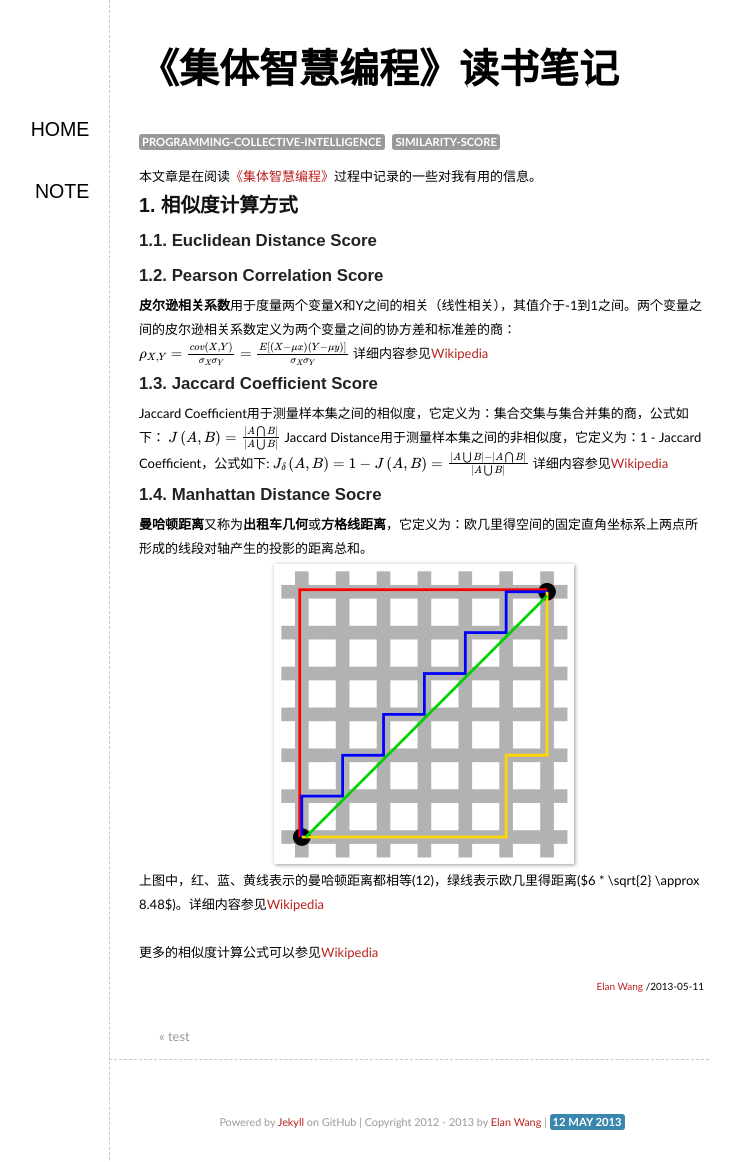
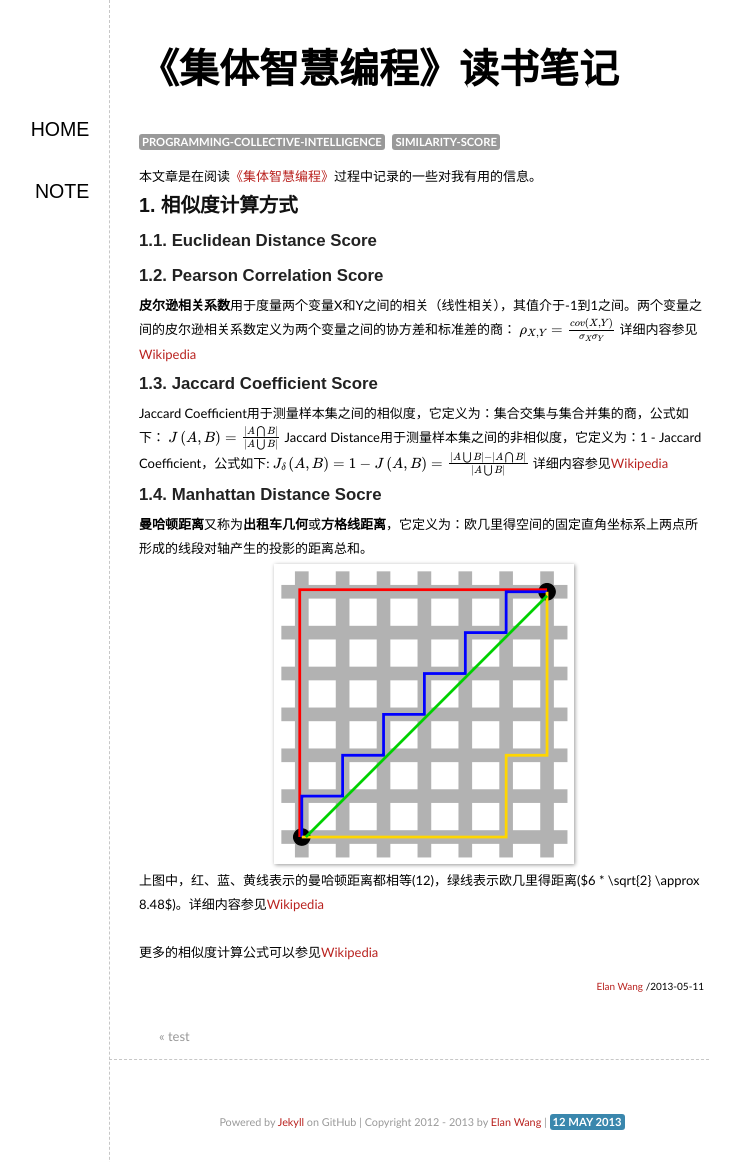
Before and after one commit to elan2wang/note, a Jekyll site: the page built from _posts/2013-05-11-programming-collective-intelligence-note.md, in a window 1280 px wide and 1162 px high. Shown: the whole window, without its empty margins (291-1031 px from the left). Built offline with Jekyll 4.4.1, drawn with Linux system fonts in a browser that asks for light colours; formulas are drawn with MathJax 3.

Commit message:
edit programming collective intelligence note

```diff
--- a/_posts/2013-05-11-programming-collective-intelligence-note.md
+++ b/_posts/2013-05-11-programming-collective-intelligence-note.md
@@ -11,7 +11,7 @@ categories: 机器学习 文本分析
 ###1.2. Pearson Correlation Score
 **皮尔逊相关系数**用于度量两个变量X和Y之间的相关（线性相关），其值介于-1到1之间。两个变量之间的皮尔逊相关系数定义为两个变量之间的协方差和标准差的商：
 $$
-\rho_{X,Y} = \frac{cov \left( X,Y \right)}{\sigma_X \sigma_Y} = \frac{E\left[\left( X - \mu x \right)\left( Y - \mu y \right) \right]}{\sigma_X \sigma_Y}
+\rho_{X,Y} = \frac{cov \left( X,Y \right)}{\sigma_X \sigma_Y}
 $$
 详细内容参见[Wikipedia](http://en.wikipedia.org/wiki/Pearson_product-moment_correlation_coefficient)
 ###1.3. Jaccard Coefficient Score
```
